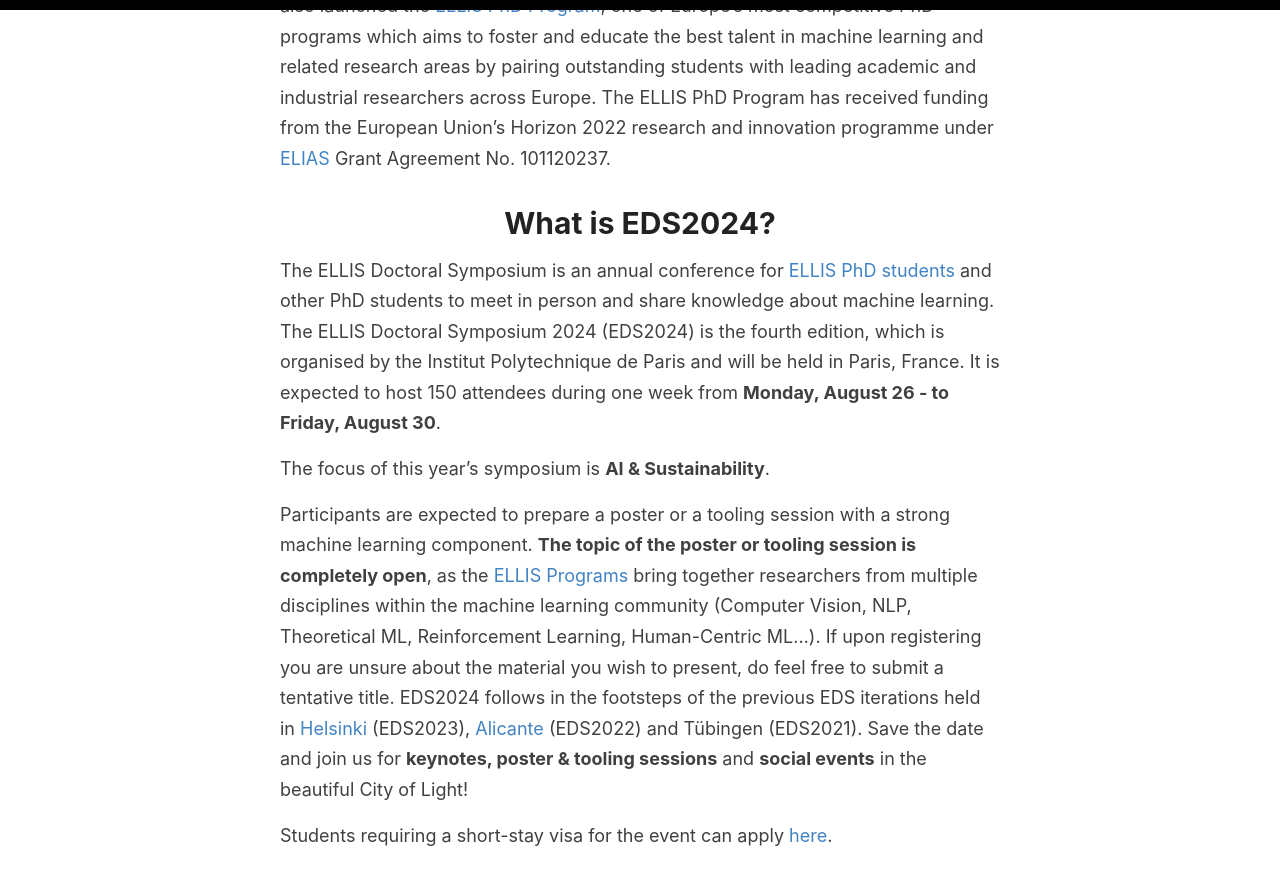
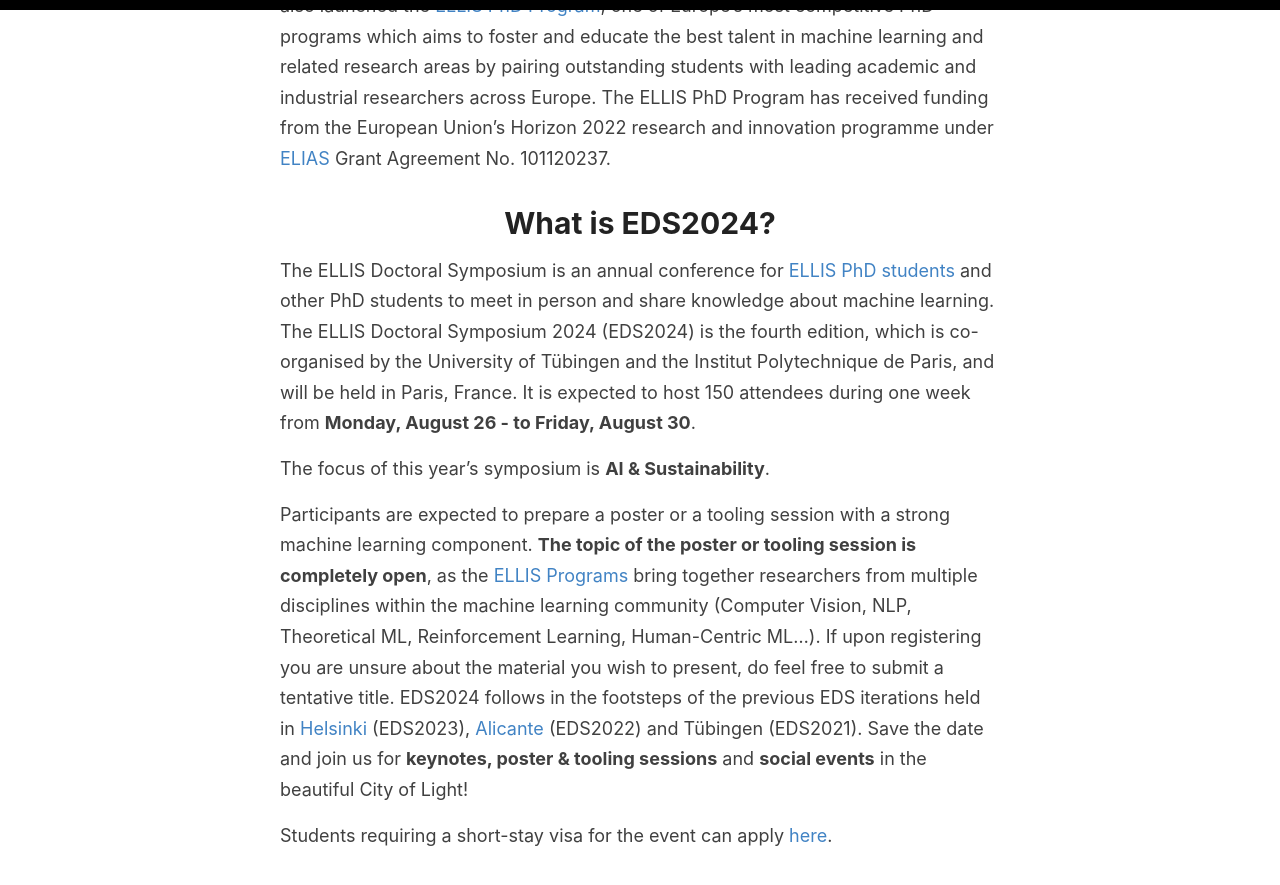
Before and after one commit to eds2024/eds2024.github.io, a Jekyll site: the page built from _pages/index.md, in a window 1280 px wide and 900 px high, scrolled down 806 px. Shown: the top 885 px of the window. Built offline with Jekyll 4.4.1, drawn with Linux system fonts in a browser that asks for light colours; the list of posts is cut into pages by our own code.

Commit message:
Update index.md

```diff
--- a/_pages/index.md
+++ b/_pages/index.md
@@ -7,7 +7,7 @@
 The [European Laboratory for Learning and Intelligent Systems (ELLIS)](https://ellis.eu/) is a pan-European AI network of excellence which focuses on fundamental science, technical innovation and societal impact. Founded in 2018, ELLIS builds upon machine learning as the driver for modern AI and aims to secure Europe’s sovereignty in this competitive field by creating a multi-centric AI research laboratory. ELLIS has established 41 units in 16 different countries in Europe. It has also launched the [ELLIS PhD Program](https://ellis.eu/phd-postdoc), one of Europe’s most competitive PhD programs which aims to foster and educate the best talent in machine learning and related research areas by pairing outstanding students with leading academic and industrial researchers across Europe. The ELLIS PhD Program has received funding from the European Union’s Horizon 2022 research and innovation programme under [ELIAS](https://elias-ai.eu/) Grant Agreement No. 101120237.
 
 # What is EDS2024?
-The ELLIS Doctoral Symposium is an annual conference for [ELLIS PhD students](https://ellis.eu/phd-postdoc) and other PhD students to meet in person and share knowledge about machine learning. The ELLIS Doctoral Symposium 2024 (EDS2024) is the fourth edition, which is organised by the Institut Polytechnique de Paris and will be held in Paris, France. It is expected to host 150 attendees during one week from **Monday, August 26 - to Friday, August 30**.
+The ELLIS Doctoral Symposium is an annual conference for [ELLIS PhD students](https://ellis.eu/phd-postdoc) and other PhD students to meet in person and share knowledge about machine learning. The ELLIS Doctoral Symposium 2024 (EDS2024) is the fourth edition, which is co-organised by the University of Tübingen and the Institut Polytechnique de Paris, and will be held in Paris, France. It is expected to host 150 attendees during one week from **Monday, August 26 - to Friday, August 30**.
 
 The focus of this year’s symposium is **AI & Sustainability**.
 
```
